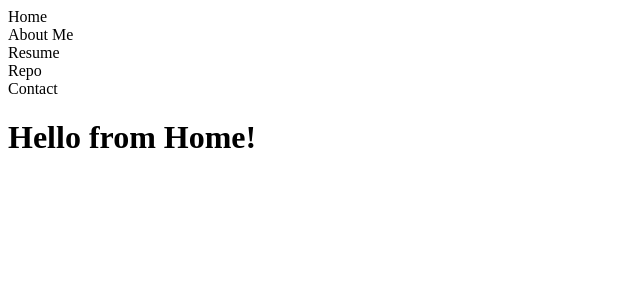
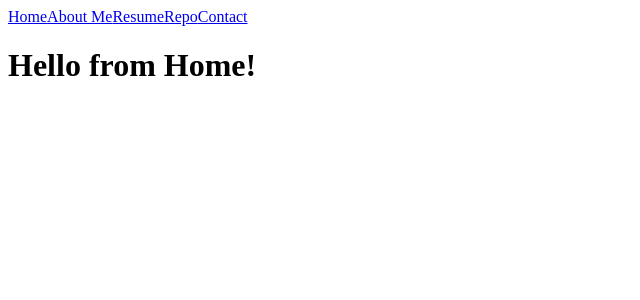
Before and after one commit to wmartin81/wmartin81.github.io, a React app: page / in a window 1280 px wide. Shown: the top 300 px of the page, without its empty margins (0-640 px from the left). Built offline with nearby package versions, Linux system fonts and the light colour scheme.

Commit message:
add router links

```diff
--- a/src/components/nav-button.tsx
+++ /dev/null
@@ -1,15 +0,0 @@
-import * as React from 'react';
-
-export interface NavButtonProps{
-    title:string,
-    iconClassName:string
-}
-
-const NavButton = (props:NavButtonProps) => (
-    <div className="navigation-button">
-        <div className={"icon " + props.iconClassName}></div>
-        <span className="title">{props.title}</span>
-    </div>
-)
-
-export default NavButton;
--- a/src/components/nav-menu.tsx
+++ b/src/components/nav-menu.tsx
@@ -1,14 +1,14 @@
 import * as React from 'react';
-import NavButton from './nav-button';
+import { Link } from 'react-router-dom';
 
 const NavMenu = (props) => (
     <div className="nav">
         <div className="profile-image"></div>
-        <NavButton title="Home" iconClassName="home-icon"/>
-        <NavButton title="About Me" iconClassName="about-me-icon"/>
-        <NavButton title="Resume" iconClassName="resume-icon"/>
-        <NavButton title="Repo" iconClassName="repo-icon"/>
-        <NavButton title="Contact" iconClassName="contact-icon"/>
+        <Link to="/" className="nav-button home-button">Home</Link>
+        <Link to="/aboutme" className="nav-button aboutme-button">About Me</Link>
+        <Link to="/resume" className="nav-button resume-button">Resume</Link>
+        <a href="https://github.com/wmartin81" className="nav-button repo-button">Repo</a>
+        <a href="https://www.linkedin.com/in/wilberm" className="nav-button contact-button">Contact</a>
     </div>
 )
 
```
Also changed, not shown: 1 other file (tests, documents, lock files or other folders).
